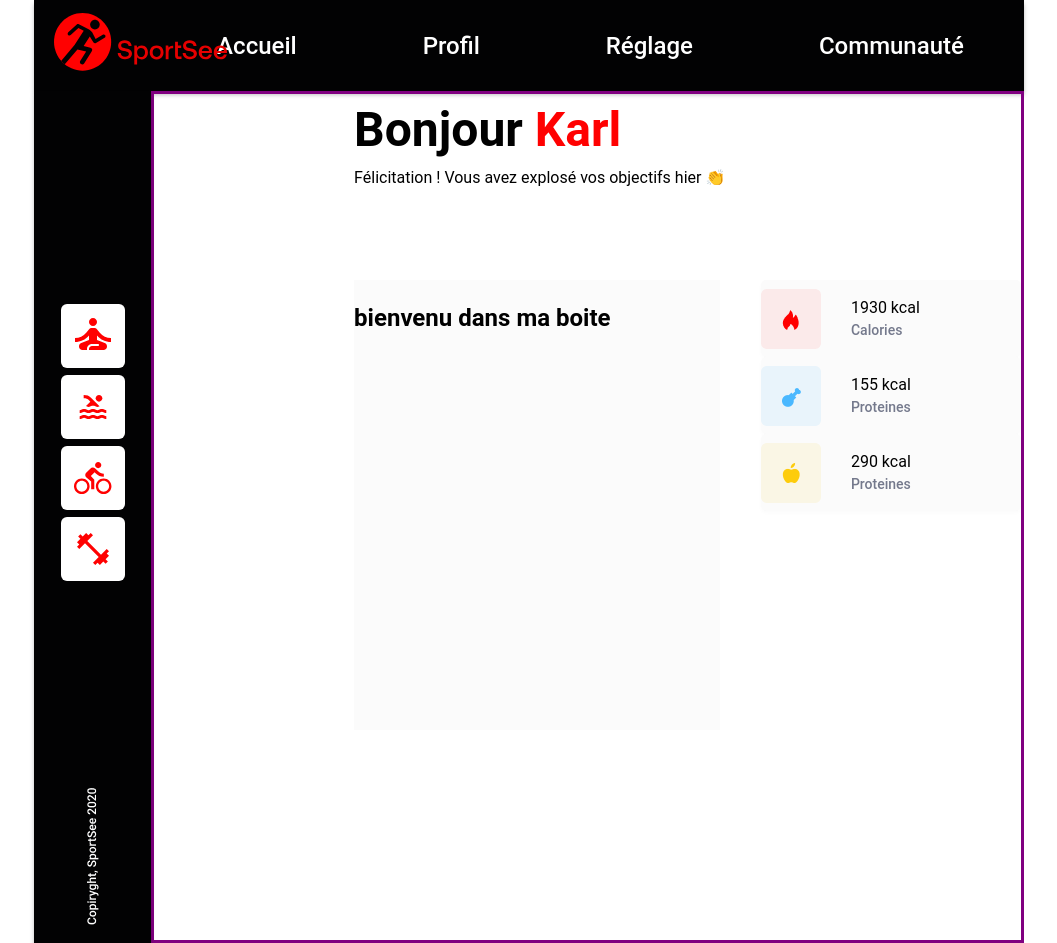
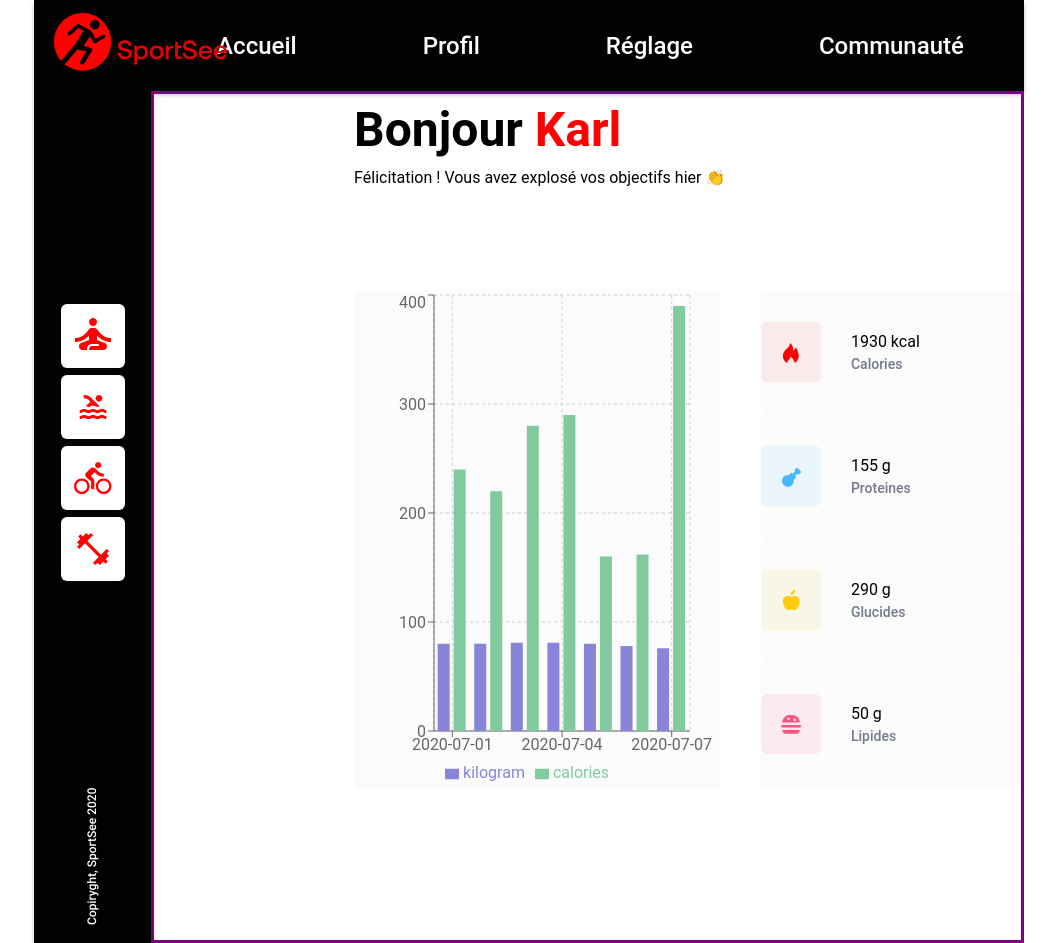
Before and after one commit to JC971/sportSee, a React (Vite) app: page / in a window 1280 px wide. Shown: the whole page, without its empty margins (111-1168 px from the left). Built offline with nearby package versions, Linux system fonts and the light colour scheme.

Commit message:
activityChart

```diff
--- a/src/styles/chartActivities.scss
+++ b/src/styles/chartActivities.scss
@@ -3,17 +3,23 @@
 	height: 750px;
 	display: grid;
 	grid-template-columns: 200px repeat(10, 1fr) 260px;
-	grid-template-rows: repeat(7, 90px);
+	grid-template-rows: 100px repeat(7, 100px);
+
 
 	.chart-welcome {
 		background-color: #fbfbfb;
 		grid-area: 2/2/7/11;
+
 	}
 
 	.calories-container {
-		grid-column: 12;
-		grid-row: 2;
+		grid-area:2/12/7/12 ;
+
 	}
+
+
+
+
 	.energy-display {
 		display: flex;
 		flex-direction: row;
@@ -25,6 +31,7 @@
 		border-radius: 5px;
 		background: #fbfbfb;
 		box-shadow: 0px 2px 4px 0px rgba(0, 0, 0, 0.02);
+		height: 124px;
 	}
 
    .energy-display img{
--- /dev/null
+++ b/src/usecases/components/ActivityChart.tsx
@@ -0,0 +1,132 @@
+import  { PureComponent } from "react";
+import {
+	BarChart,
+	Bar,
+	Rectangle,
+	XAxis,
+	YAxis,
+	CartesianGrid,
+	Tooltip,
+	Legend,
+	ResponsiveContainer,
+} from "recharts";
+
+/*	const data = [
+  {
+    name: 'Page A',
+    uv: 4000,
+    pv: 2400,
+    amt: 2400,
+  },
+  {
+    name: 'Page B',
+    uv: 3000,
+    pv: 1398,
+    amt: 2210,
+  },
+  {
+    name: 'Page C',
+    uv: 2000,
+    pv: 9800,
+    amt: 2290,
+  },
+  {
+    name: 'Page D',
+    uv: 2780,
+    pv: 3908,
+    amt: 2000,
+  },
+  {
+    name: 'Page E',
+    uv: 1890,
+    pv: 4800,
+    amt: 2181,
+  },
+  {
+    name: 'Page F',
+    uv: 2390,
+    pv: 3800,
+    amt: 2500,
+  },
+  {
+    name: 'Page G',
+    uv: 3490,
+    pv: 4300,
+    amt: 2100,
+  },
+];*/
+const data = [
+	{
+              day: '2020-07-01',
+                kilogram: 80,
+                calories: 240
+            },
+            {
+                day: '2020-07-02',
+                kilogram: 80,
+                calories: 220
+            },
+            {
+                day: '2020-07-03',
+                kilogram: 81,
+                calories: 280
+            },
+            {
+                day: '2020-07-04',
+                kilogram: 81,
+                calories: 290
+            },
+            {
+                day: '2020-07-05',
+                kilogram: 80,
+                calories: 160
+            },
+            {
+                day: '2020-07-06',
+                kilogram: 78,
+                calories: 162
+            },
+            {
+                day: '2020-07-07',
+                kilogram: 76,
+                calories: 390
+            }
+        ]
+
+
+
+export default class ActivityChart extends PureComponent {
+	render() {
+		return (
+			<ResponsiveContainer width="100%" height="100%">
+				<BarChart
+					width={500}
+					height={300}
+					data={data}
+					margin={{
+						top: 5,
+						right: 30,
+						left: 20,
+						bottom: 5,
+					}}
+				>
+					<CartesianGrid strokeDasharray="3 3" />
+					<XAxis dataKey="day" />
+					<YAxis />
+					<Tooltip />
+					<Legend />
+					<Bar
+						dataKey="kilogram"
+						fill="#8884d8"
+						activeBar={<Rectangle fill="pink" stroke="blue" />}
+					/>
+					<Bar
+						dataKey="calories"
+						fill="#82ca9d"
+						activeBar={<Rectangle fill="gold" stroke="purple" />}
+					/>
+				</BarChart>
+			</ResponsiveContainer>
+		);
+	}
+}
--- a/src/usecases/components/ChartActivities.tsx
+++ b/src/usecases/components/ChartActivities.tsx
@@ -1,23 +1,32 @@
-import '../../styles/chartActivities.scss'
-import CaloriesEnergy from './CaloriesEnergy.tsx';
-import GlucidesEnergy from './GlucidesEnergy.tsx';
-import ProteinesEnergy from './ProteinesEnergy.tsx';
+import "../../styles/chartActivities.scss";
+import CaloriesEnergy from "./CaloriesEnergy.tsx";
+import GlucidesEnergy from "./GlucidesEnergy.tsx";
+import LipidesEnergy from "./LipidesEnergy.tsx";
+import ProteinesEnergy from "./ProteinesEnergy.tsx";
+import ActivityChart from "./ActivityChart.tsx";
 const ChartActivities = () => {
 	return (
 		<div>
 			<div className="main-chart">
 				<div className="chart-welcome">
-						<h2>bienvenu dans ma boite</h2>
+					<ActivityChart/>
+				</div>
+				<div className="daily-activity">
 				</div>
 				<div className="calories-container">
+					<div className="calories-box">
 						<div className="calories-containr__box">
 							<CaloriesEnergy />
 						</div>
 						<div className="proteines-container__box">
-                        <ProteinesEnergy/>
+							<ProteinesEnergy />
 						</div>
 						<div className="glucides-container__box">
-                        <GlucidesEnergy/>
+							<GlucidesEnergy />
+						</div>
+						<div className="lipides-container__box">
+							<LipidesEnergy />
+						</div>
 					</div>
 				</div>
 			</div>
--- a/src/usecases/components/GlucidesEnergy.tsx
+++ b/src/usecases/components/GlucidesEnergy.tsx
@@ -9,8 +9,8 @@ const GlucidesEnergy = () => {
 		<div className="energy-display">
 			<img src={glucides} alt="Proteines Icon" />
 			<p>
-				{carbohydrateCount} kcal
-				<span>Proteines</span>
+				{carbohydrateCount} g
+				<span>Glucides</span>
 			</p>
 		</div>
 	);
--- /dev/null
+++ b/src/usecases/components/LipidesEnergy.tsx
@@ -0,0 +1,19 @@
+import { getUserDataInMemory } from "../get-user-data";
+import lipides from '../../assets/fat-icon.png';
+
+const LipidesEnergy = () => {
+	const userData = getUserDataInMemory();
+	const lipid = userData.keyData.lipidCount;
+
+	return (
+		<div className="energy-display">
+			<img src={lipides} alt="Proteines Icon" />
+			<p>
+				{lipid} g
+				<span>Lipides</span>
+			</p>
+		</div>
+	);
+};
+
+export default LipidesEnergy;
--- a/src/usecases/components/ProteinesEnergy.tsx
+++ b/src/usecases/components/ProteinesEnergy.tsx
@@ -11,7 +11,7 @@ const ProteinesEnergy = () => {
 		<div className="energy-display">
 			<img src={proteines} alt="Proteines Icon" />
 			<p>
-				{proteinCount} kcal
+				{proteinCount} g
 				<span>Proteines</span>
 			</p>
 		</div>
```
Lines whose indentation alone changed are shown as unchanged.
